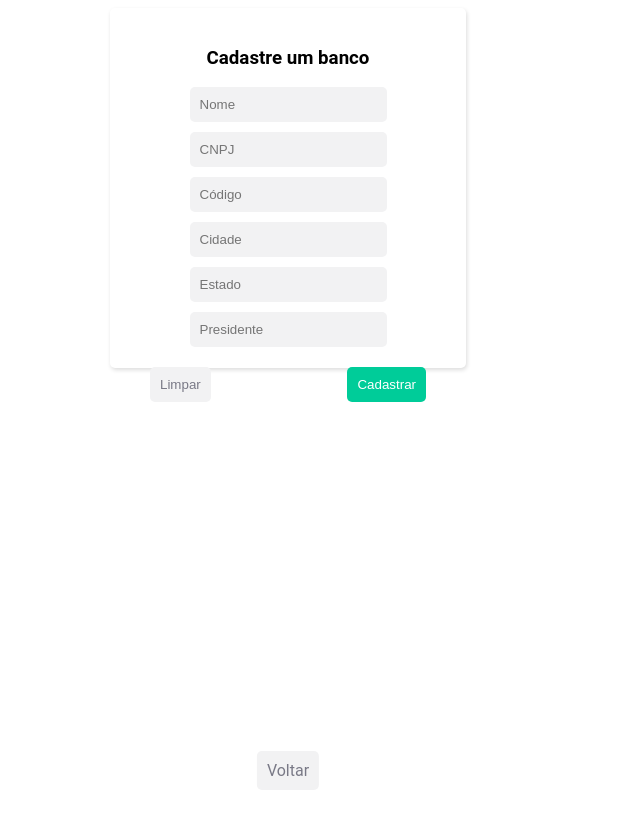
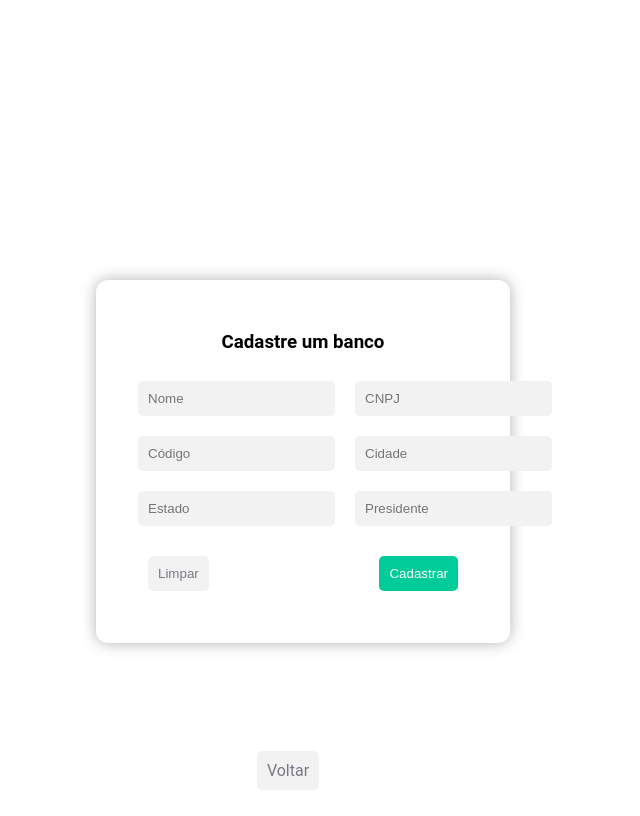
Before and after one commit to carlosedolv/simple-banking-system, a Spring Boot app: page /formulario in a window 1280 px wide. Shown: the whole page, without its empty margins (352-992 px from the left). Run offline with Spring Boot 4, Linux system fonts and the light colour scheme.

Commit message:
feat: adicionando formulario do metodo de update

```diff
--- a/src/main/resources/static/css/styles.css
+++ b/src/main/resources/static/css/styles.css
@@ -82,25 +82,96 @@ body{
     border: none;
 }
 
+.modalOverlay {
+  position: fixed;
+  top: 0;
+  left: 0;
+  width: 100vw;
+  height: 100vh;
+  background: rgba(0, 0, 0, 0.3);
+  backdrop-filter: blur(6px);
+  display: none;
+  justify-content: center;
+  align-items: center;
+  z-index: 1000;
+}
+
+.modalContent {
+  background: #fff;
+  padding: 2rem;
+  border-radius: 12px;
+  box-shadow: 0 0 15px rgba(0, 0, 0, 0.3);
+  width: 350px;
+  text-align: center;
+}
+.modalGrid{
+    display: grid;
+    grid-template-columns: 1fr 1fr; /
+    gap: 20px;
+}
+
+.modalInput{
+    padding: 10px;
+    border-radius: 5px;
+    margin: 10px;
+    background-color: #f2f2f3;
+    color: #797986;
+    border: none;
+}
+.modalBtns {
+  margin-top: 1rem;
+  display: flex;
+  justify-content: space-between;
+}
+
+
+.closeModalBtn{
+    color: white;
+    background-color: #f2f2f3;
+    color: #797986;
+    padding: 10px;
+    border-radius: 5px;
+    border: none;
+}
+
+.saveModalBtn{
+     color: white;
+    background-color: #00cc99;
+    padding: 10px;
+    border-radius: 5px;
+    border: none;
+}
+
 /* --------FORMULARIO --------- */
 
 
 .formBank {
-     padding: 20px;
-     text-align: center;
-     height: 40vh;
-     width: 25%;
-     box-shadow: 1px 2px 4px #DCDCDC;
-     border: none;
-     border-radius: 5px;
+     position: fixed;
+     top: 35%;
+     left: 35%;
+     width: 100vw;
+     height: 100vh;
+     justify-content: center;
+     align-items: center;
 }
-.formDiv{
-    margin: 10px;
-    display: block;
+
+.formContent{
+    background: #fff;
+    padding: 2rem;
+    border-radius: 12px;
+    box-shadow: 0 0 15px rgba(0, 0, 0, 0.3);
+    width: 350px;
+    text-align: center;
+}
+.formGrid{
+      display: grid;
+      grid-template-columns: 1fr 1fr; /
+      gap: 20px;
 }
 .formInput{
     padding: 10px;
     border-radius: 5px;
+    margin: 10px;
     background-color: #f2f2f3;
     color: #797986;
     border: none;
--- a/src/main/resources/templates/formulario.html
+++ b/src/main/resources/templates/formulario.html
@@ -7,25 +7,16 @@
 </head>
 <body>
     <section class="formBank">
+        <div class="formContent">
             <form th:action="@{/insert}" th:object="${banco}" method="post">
                 <h3> Cadastre um banco</h3>
-            <div class="formDiv">
-                <input type="text" th:field="*{nome}"  class="formInput" placeholder="Nome"/>
-            </div>
-            <div class="formDiv">
-                <input type="text" th:field="*{cnpj}"  class="formInput" placeholder="CNPJ"/>
-            </div>
-            <div class="formDiv">
-                <input type="number" th:field="*{codigo}"  class="formInput" placeholder="Código"/>
-            </div>
-            <div class="formDiv">
-                <input type="text" th:field="*{cidade}"  class="formInput" placeholder="Cidade"/>
-            </div>
-            <div class="formDiv">
-                <input type="text" th:field="*{estado}"  class="formInput" placeholder="Estado"/>
-            </div>
-            <div class="formDiv">
-                <input type="text" th:field="*{presidente}"  class="formInput" placeholder="Presidente"/>
+                <div class="formGrid">
+                    <input type="text" th:field="*{nome}"  class="formInput" placeholder="Nome" required/>
+                    <input type="text" th:field="*{cnpj}"  class="formInput" placeholder="CNPJ" required/>
+                    <input type="number" th:field="*{codigo}"  class="formInput" placeholder="Código" required/>
+                    <input type="text" th:field="*{cidade}"  class="formInput" placeholder="Cidade" required/>
+                    <input type="text" th:field="*{estado}"  class="formInput" placeholder="Estado" required/>
+                    <input type="text" th:field="*{presidente}"  class="formInput" placeholder="Presidente" required/>
                 </div>
 
                 <div class="formBtns">
@@ -38,6 +29,7 @@
                     </button>
                 </div>
             </form>
+        </div>
 
     </section>
         <div class="returnBtnDiv">
```
Also changed, not shown: src/main/java/com/devteam/banco_agencias/controllers/PaginaInicialController.java (+1 -10 lines), src/main/resources/templates/paginaInicial.html (+70 -2 lines), 1 other file. Lines whose indentation alone changed are shown as unchanged.
